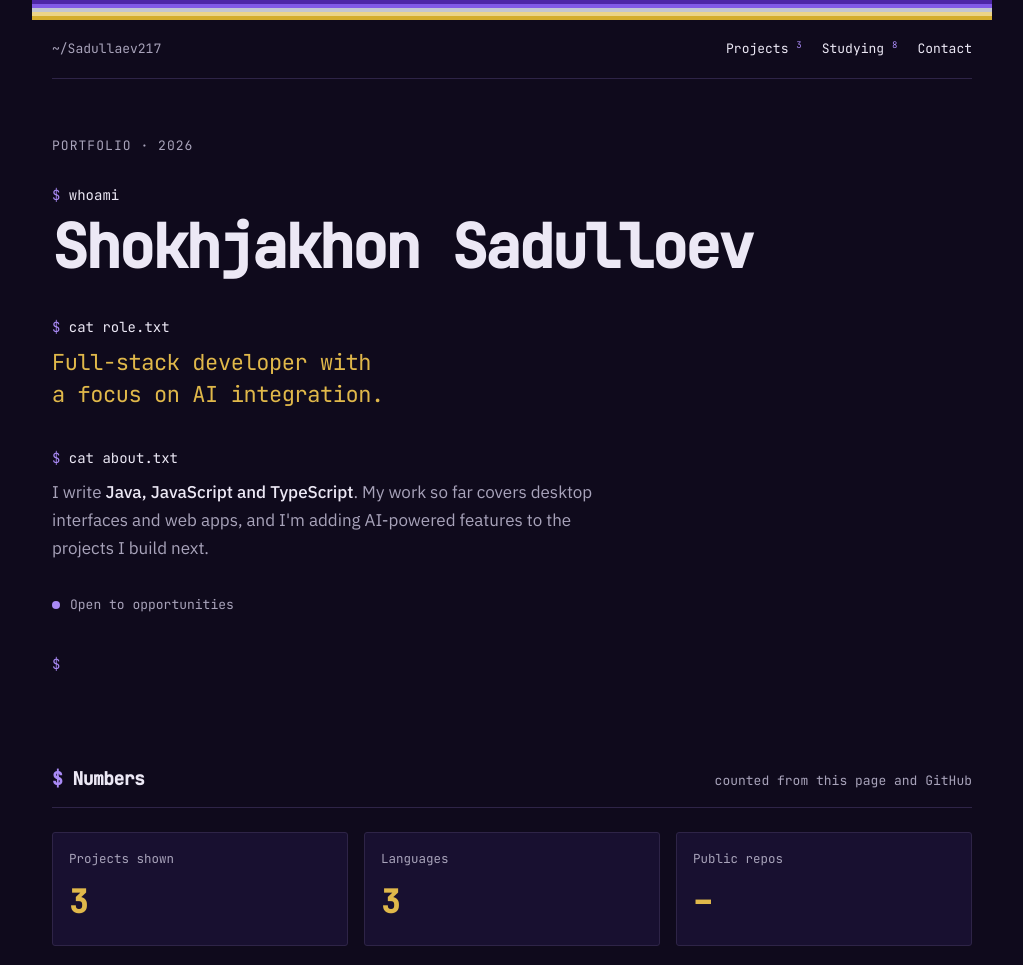
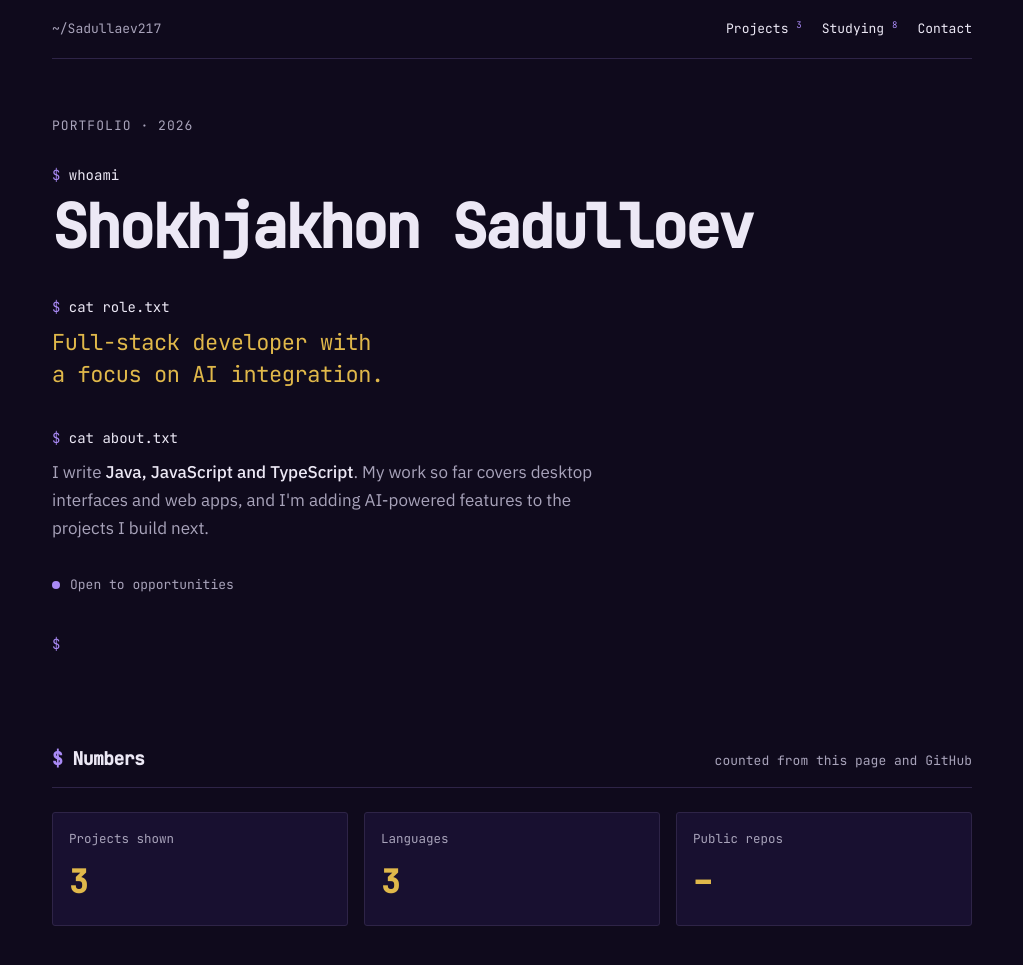
Before and after one commit to Sadullaev217/Sadullaev217.github.io, a plain HTML site: page index.html in a window 1280 px wide. Shown: the top 965 px of the page, without its empty margins (128-1151 px from the left). Drawn offline with Linux system fonts and the light colour scheme; no server answers; a web font is replaced by a local one.

Commit message:
Remove top color stripe
Co-Authored-By: Claude Sonnet 5.5 <noreply@anthropic.com>

```diff
--- a/index.html
+++ b/index.html
@@ -18,7 +18,6 @@
 <body>
 <a class="skip" href="#main">Skip to main content</a>
 <div class="wrap">
-  <div class="kasane" aria-hidden="true"></div>
   <header class="bar">
     <span class="path">~/Sadullaev217</span>
     <nav aria-label="Sections">
--- a/styles.css
+++ b/styles.css
@@ -58,9 +58,6 @@ body {
 a { color: inherit; }
 a:focus-visible { outline: 2px solid var(--accent); outline-offset: 3px; border-radius: 2px; }
 .wrap { max-width: 920px; margin-inline: auto; }
-
-/* Layered edge: purple, silver and gold bands across the top of the page */
-.kasane { height: 20px; background: var(--kasane); margin-inline: -20px; }
 
 .prompt { font-family: var(--font-mono); color: var(--accent2); user-select: none; }
 
```
